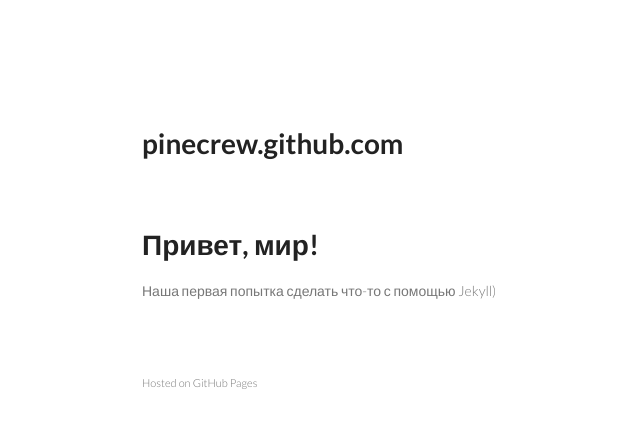
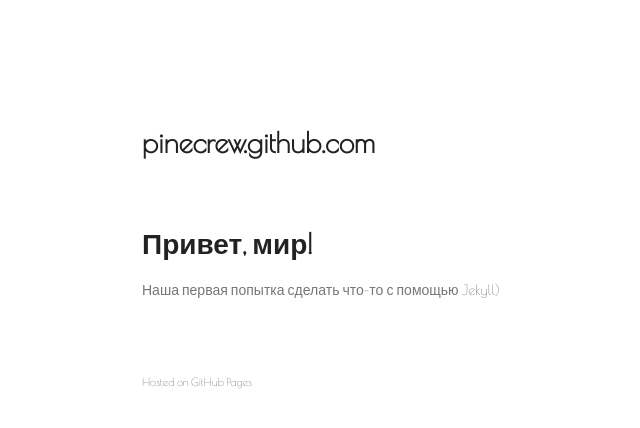
Before and after one commit to gitter-badger/pinecrew.github.com, a Jekyll site: the page built from index.md, in a window 1280 px wide. Shown: the top 428 px of the page, without its empty margins (68-708 px from the left). Built offline with Jekyll 4.4.1, drawn with Linux system fonts in a browser that asks for light colours.

Commit message:
fonts fixed

```diff
--- a/styles/styles.css
+++ b/styles/styles.css
@@ -1,8 +1,8 @@
-@import url(https://fonts.googleapis.com/css?family=Lato:300italic,700italic,300,700);
+@import url(http://fonts.googleapis.com/css?family=Poiret+One&subset=latin,cyrillic);
 
 body {
   padding:50px;
-  font:14px/1.5 Lato, "Helvetica Neue", Helvetica, Arial, sans-serif;
+  font:14px/1.5 'Poiret One', Arial, sans-serif;
   color:#777;
   font-weight:300;
 }
@@ -58,7 +58,7 @@
 }
 
 code, pre {
-  font-family:Monaco, Bitstream Vera Sans Mono, Lucida Console, Terminal;
+  font-family:Monaco, Liberation Mono, Ubuntu Mono, Bitstream Vera Sans Mono, Lucida Console, Terminal;
   color:#333;
   font-size:12px;
 }
```
